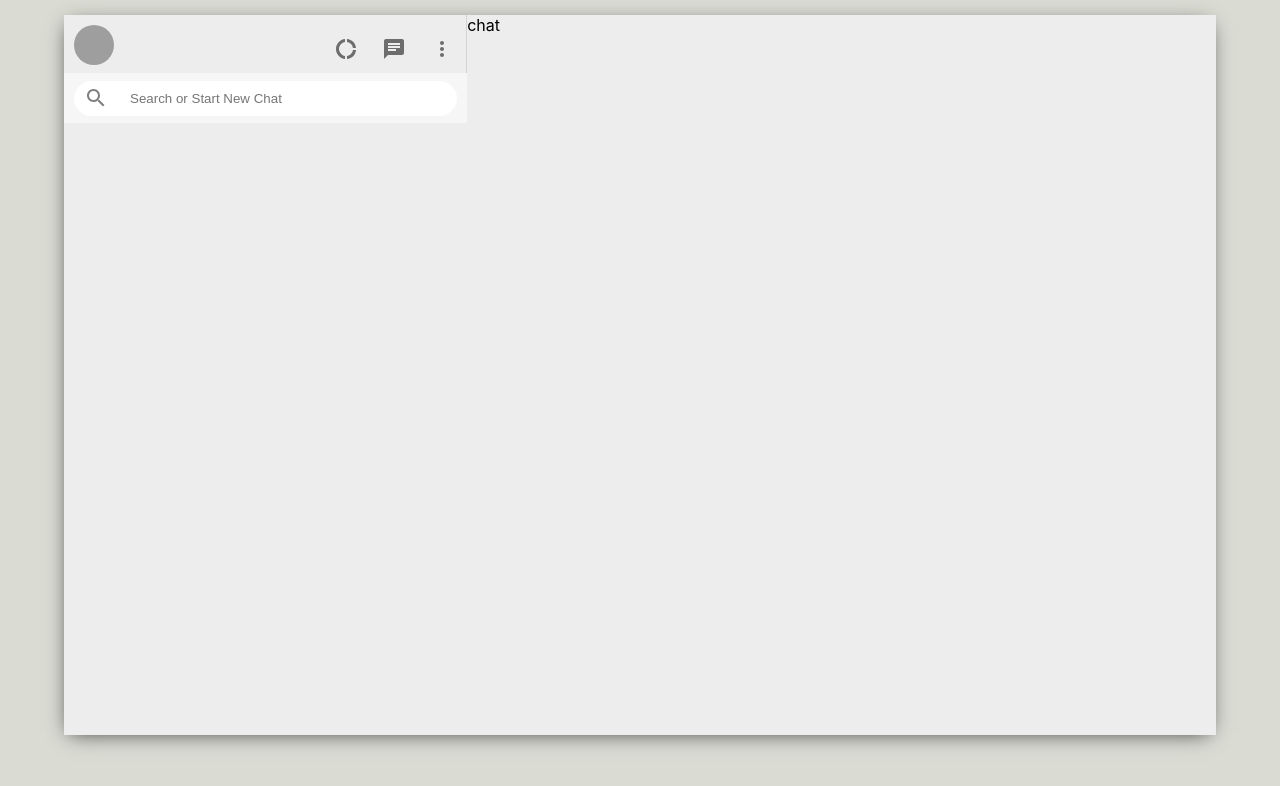
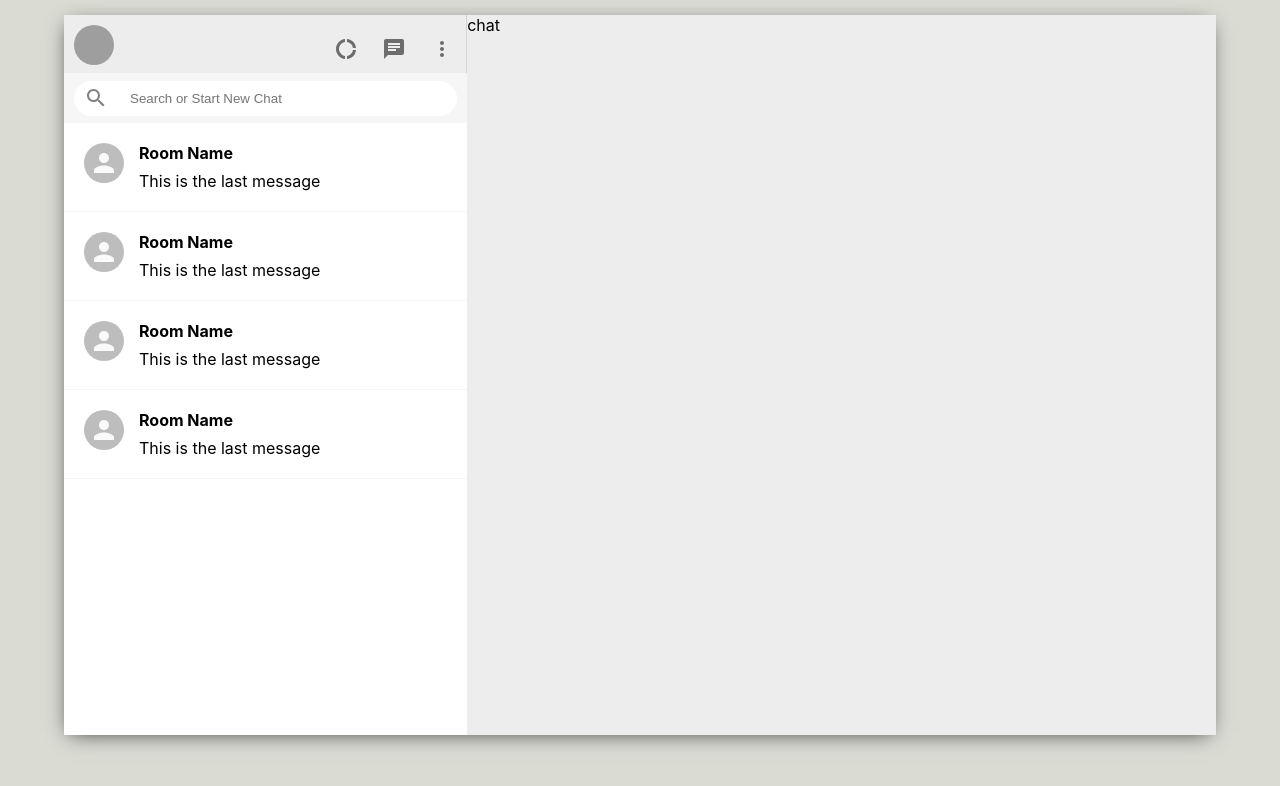
Before and after one commit to author-sanjay/whatsapp-frontend, a React (Create React App) app: page / in a window 1280 px wide. Shown: the top 786 px of the page. Built offline with nearby package versions, Linux system fonts and the light colour scheme; grey boxes are pictures that could not be loaded.

Commit message:
side bar done

```diff
--- a/src/Sidebar/Sidebar.css
+++ b/src/Sidebar/Sidebar.css
@@ -50,3 +50,9 @@
     outline-width: 0;
     margin-left: 10px;
 }
+
+.sidebar__chats{
+    flex: 1;
+    background-color: white;
+    overflow: scroll;
+}
--- a/src/Sidebar/Sidebar.js
+++ b/src/Sidebar/Sidebar.js
@@ -1,5 +1,6 @@
 import React from "react";
 import "./Sidebar.css";
+import Sidebarchats from "./Sidebarchats";
 
 import Sidebarheader from "./Sidebarheader";
 import Sidebarsearch from "./Sidebarsearch";
@@ -8,6 +9,12 @@ function Sidebar() {
     <div className="sidebar">
       <Sidebarheader/>
       <Sidebarsearch/>
+      <div className="sidebar__chats">
+        <Sidebarchats/>
+        <Sidebarchats/>
+        <Sidebarchats/>
+        <Sidebarchats/>
+      </div>
     </div>
   );
 }
--- /dev/null
+++ b/src/Sidebar/Sidebarchat.css
@@ -0,0 +1,19 @@
+.sidebarChats{
+    display: flex;
+    padding: 20px;
+    cursor: pointer;
+    border-bottom: 1px solid #f6f6f6;
+}
+
+.sidebarChats:hover{
+    background-color: #ebebeb;
+}
+
+.sidebarChat__info >h2{
+    font-size: 16px;
+    margin-bottom: 8px;
+}
+
+.sidebarChat__info{
+    margin-left: 15px;
+}
--- /dev/null
+++ b/src/Sidebar/Sidebarchats.js
@@ -0,0 +1,20 @@
+import { Avatar } from '@material-ui/core'
+import React from 'react'
+import "./Sidebarchat.css"
+function Sidebarchats() {
+  return (
+    <div className='sidebarChats'>
+        <Avatar/>
+        <div className='sidebarChat__info'>
+            <h2>
+                Room Name
+            </h2>
+            <p>
+                This is the last message
+            </p>
+        </div>
+    </div>
+  )
+}
+
+export default Sidebarchats
```
